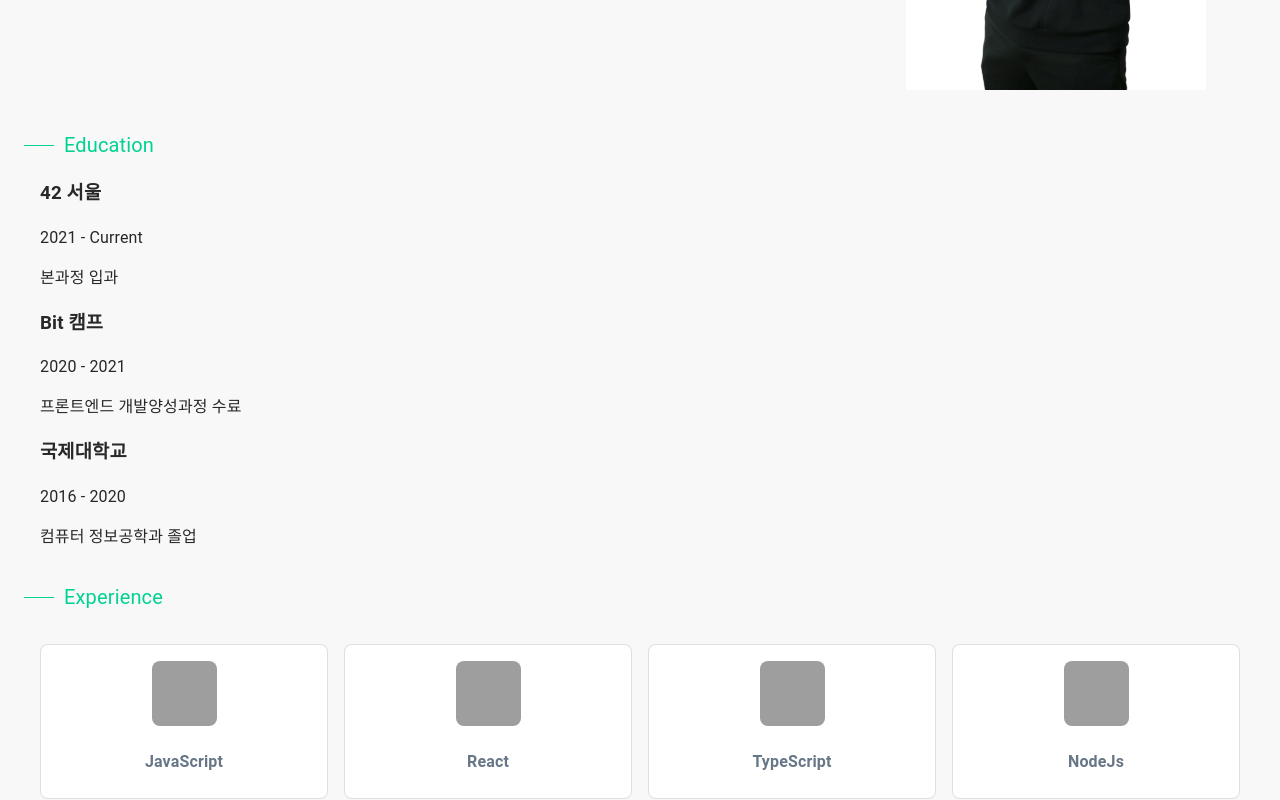
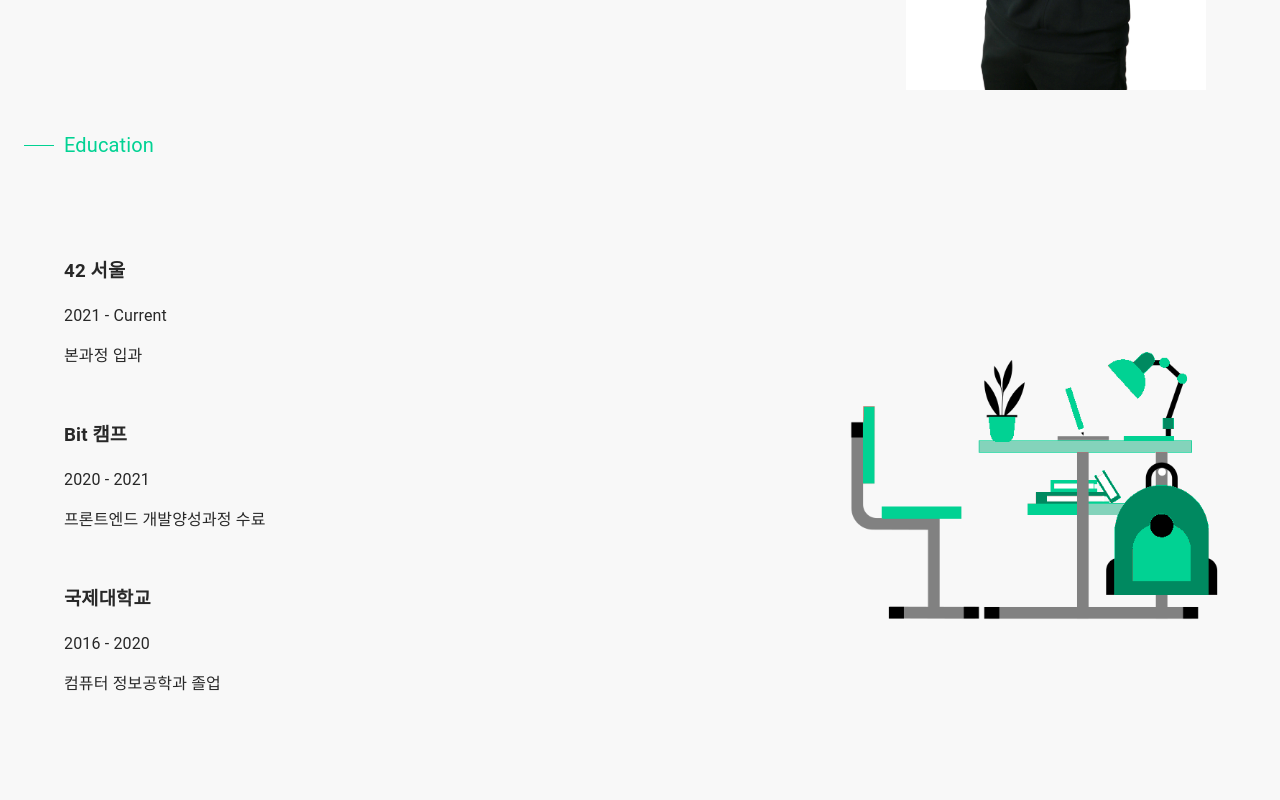
Before and after one commit to sunguekim/sunguekim-portfolio, a Next.js app: page / in a window 1280 px wide. Shown: the part 440-1240 px from the top of the page. Built offline with nearby package versions, Linux system fonts and the light colour scheme; grey boxes are pictures that could not be loaded.

Commit message:
fix__학습 컴포넌트 이미지 수정&추가

```diff
--- a/component/Education.tsx
+++ b/component/Education.tsx
@@ -1,20 +1,35 @@
 import React from 'react'
+import Image from "next/image";
 import { Fade } from 'react-awesome-reveal'
 import Subtitle from './UI/Subtitle'
 import { education } from '../contexts/data/educationData'
 import { IEducation } from '../contexts/props'
 import EduationCard from './UI/EduationCard'
-import '../styles/Education.module.css'
+import eduGreen from '../public/assets/eduGreen.png'
+import styles from '../styles/Education.module.css'
 
 
 const Education: React.FC = () => {
     return (
-        <section id='education'>
+        <div id='education' >
             <Subtitle subtitle='Education' />
-            {education && education.map((data: IEducation) => (
-                <EduationCard key={data.id} {...data} />
-            ))}
-        </section>
+            <div className={`${styles.education__container}`}>
+                <div className={`${styles.education__detail}`}>
+                    {education && education.map((data: IEducation) => (
+                        <EduationCard key={data.id} {...data} />
+                    ))}
+                </div>
+                <div className={`${styles.education__img}`}>
+                    <Image
+                        src={eduGreen}
+                        width="600px"
+                        height="600px"
+                        objectFit="contain"
+                        alt="프로필 이미지"
+                    />
+                </div>
+            </div>
+        </div>
     )
 }
 
--- a/component/UI/EduationCard.tsx
+++ b/component/UI/EduationCard.tsx
@@ -2,19 +2,17 @@ import React from 'react';
 import { Fade } from 'react-awesome-reveal'
 import { IEducation } from '../../contexts/props';
 import { BiCalendar, BiBriefcase } from 'react-icons/bi';
-import '../../styles/Test.module.css';
+import styles from '../../styles/Education.module.css'
 
 const EductionCard2: React.FC<IEducation> = ({ id, course, startYear, endYear, detail }) => {
     return (
         <Fade direction='up'  triggerOnce={true}>
-            <div className="education-card">
-
+            <div className={`${styles.education__card}`}>
                 <div style={{ marginLeft: '1rem' }}>
                     <h3>{course}</h3>
                     <p>
                         {startYear} - {endYear === 'present' ? 'Current' : endYear}
                     </p>
-
                     <p>{detail}</p>
                 </div>
             </div>
--- a/styles/Education.module.css
+++ b/styles/Education.module.css
@@ -1,19 +1,31 @@
-.edcation{
+.education {
     min-height: 100vh;
 }
 
-.edcation__body{
+.education__container {
     display: flex;
     flex-direction: row;
     align-items: center;
+    justify-content: space-around;
+    width: 100%;
+}
+
+.education__detail {
+    width: 100%;
+}
+
+.education__img {
+    width: 50%;
+    height: 600px;
+    display: flex;
     justify-content: center;
-    width: 100%;
+    align-items: center;
 }
 
 .education__card {
     display: flex;
     flex-direction: row;
-    align-items:flex-start;
+    align-items: flex-start;
     justify-content: flex-start;
     width: 90%;
     height: 140px;
```
